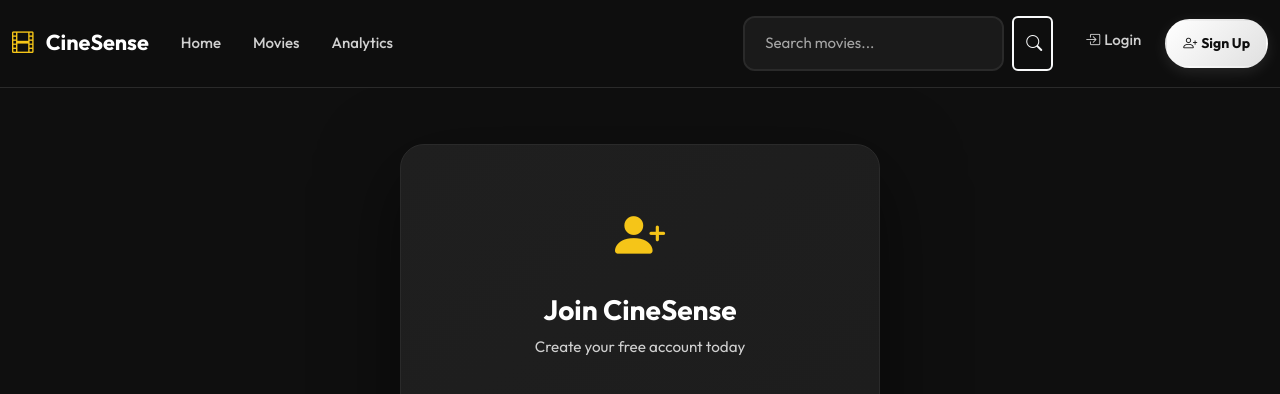
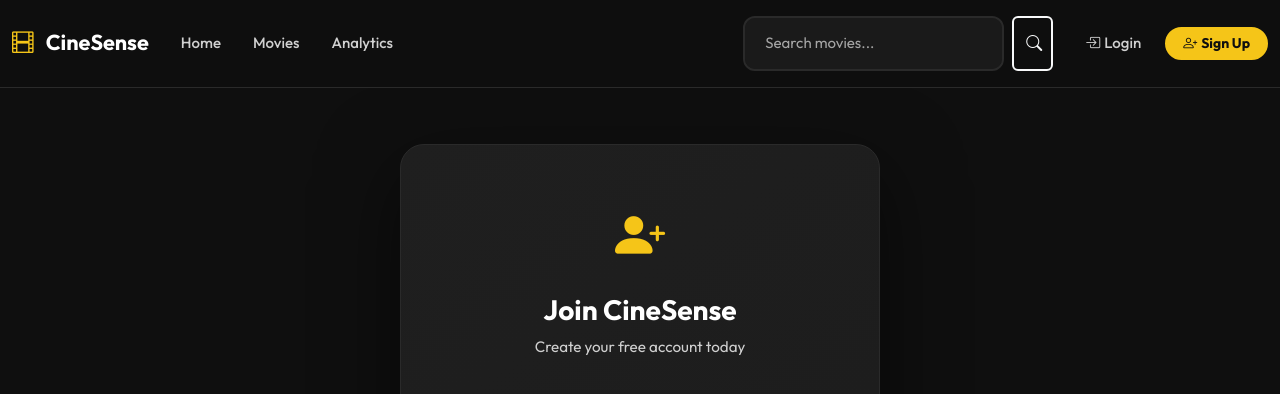
Before and after one commit to Deign86/cinesense, a Django app: page /accounts/signup/ in a window 1280 px wide. Shown: the top 394 px of the page. Run offline with Django 4.2, Linux system fonts and the light colour scheme.

Commit message:
Fix navbar alignment and Sign Up hover glow
- Add d-flex align-items-center to Login/Sign Up nav items for vertical alignment
- Create .btn-signup class with accent color (gold) instead of white gradient
- Sign Up hover now uses darker gold with gold shadow, text stays visible
- Add no-cache meta tags and stronger cache-busting for Bootstrap Icons

```diff
--- a/static/css/styles.css
+++ b/static/css/styles.css
@@ -672,6 +672,23 @@ p, .card-text, .lead, .about-description, .services-description {
     box-shadow: 0 8px 25px rgba(255, 255, 255, 0.2);
 }
 
+/* Sign Up button - uses accent color to avoid white-on-white text */
+.btn-signup {
+    background: var(--accent-color);
+    border: 2px solid var(--accent-color);
+    color: var(--bg-primary);
+    border-radius: 30px;
+    font-weight: 700;
+    transition: all var(--transition-fast);
+}
+.btn-signup:hover {
+    background: #e6b000;
+    border-color: #e6b000;
+    color: var(--bg-primary);
+    transform: translateY(-2px);
+    box-shadow: 0 4px 15px rgba(245, 197, 24, 0.35);
+}
+
 .btn-outline-primary {
     border: 2px solid var(--text-secondary);  /* Secondary action styling */
     color: var(--text-primary);
--- a/templates/base.html
+++ b/templates/base.html
@@ -87,13 +87,13 @@
                             </ul>
                         </li>
                         {% else %}
-                        <li class="nav-item me-2">
+                        <li class="nav-item me-2 d-flex align-items-center">
                             <a class="nav-link" href="{% url 'login' %}">
                                 <i class="bi bi-box-arrow-in-right me-1"></i>Login
                             </a>
                         </li>
-                        <li class="nav-item">
-                            <a class="btn btn-primary btn-sm px-3" href="{% url 'signup' %}">
+                        <li class="nav-item d-flex align-items-center">
+                            <a class="btn btn-signup btn-sm px-3" href="{% url 'signup' %}">
                                 <i class="bi bi-person-plus me-1"></i>Sign Up
                             </a>
                         </li>
```
